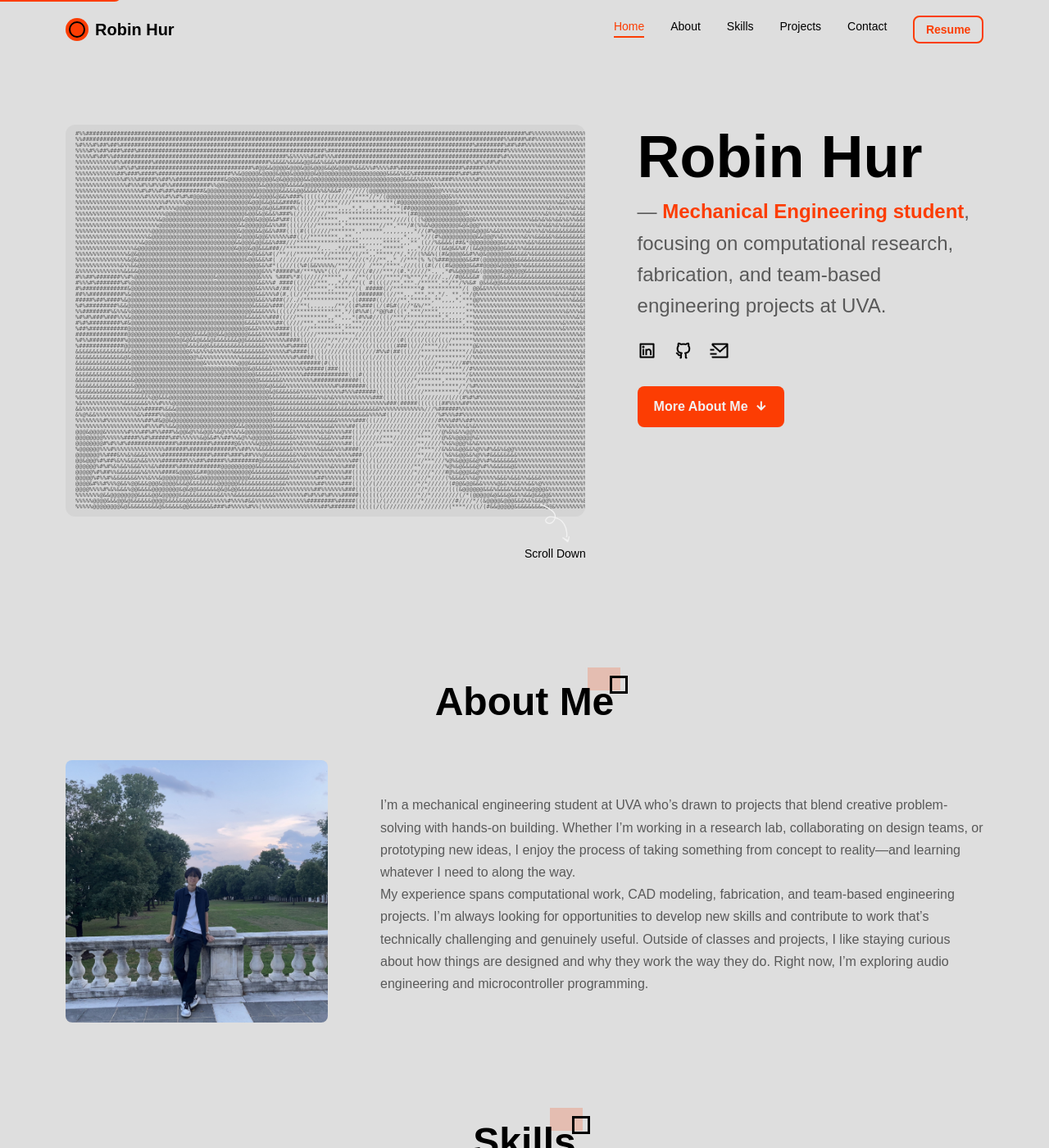
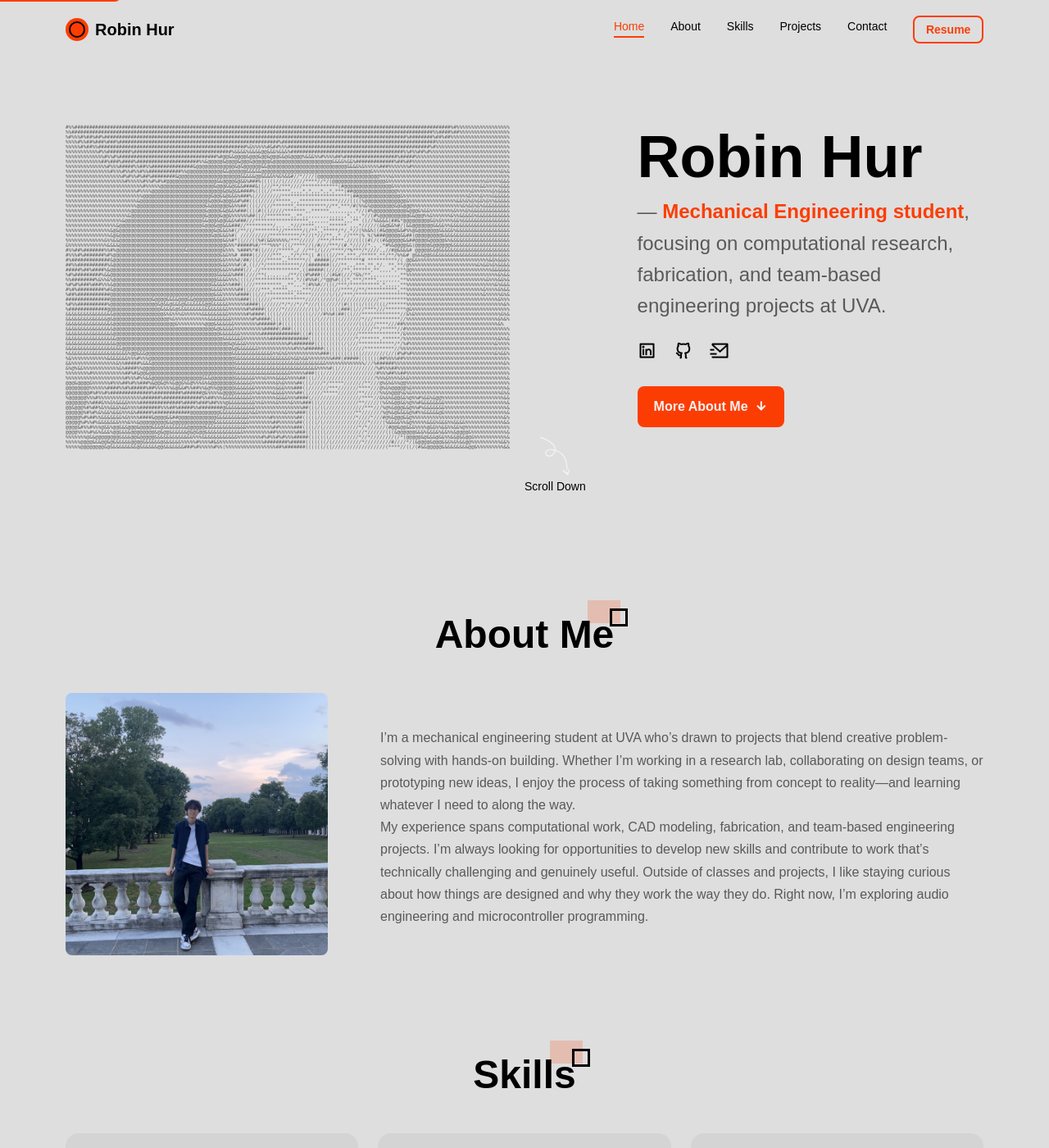
Before and after one commit to RobinKHur/RobinKHur.github.io, a Jekyll site: the page built from index.html, in a window 1280 px wide and 1400 px high. Shown: the whole window at 82% size. Built offline with Jekyll 4.4.1, drawn with Linux system fonts in a browser that asks for light colours; some web fonts are replaced.

Commit message:
Add files via upload

```diff
--- a/css/styles.css
+++ b/css/styles.css
@@ -270,7 +270,7 @@ button { font-family: inherit; cursor: pointer; border: none; background: none;
   row-gap: 1.5rem;
 }
 
-/* ASCII art sits at the very top of home, hugging the left edge and scaled so the portrait visually fills roughly half the viewport width on desktop. Font-size is viewport-based so the figure scales with window size. */
+/* ASCII self-portrait lives at the top of home. Font-size scales with viewport so the figure visually reads as the dominant left-half element on desktop. No background panel — the art sits directly on the page rather than inside a contained widget. `overflow: hidden` cleanly clips edges on extreme widths instead of showing an in-element scrollbar. */
 .home__ascii-art {
   text-align: left;
   margin-top: 1rem;
@@ -278,17 +278,14 @@ button { font-family: inherit; cursor: pointer; border: none; background: none;
 
 .home__ascii-art__pre {
   font-family: ui-monospace, "SF Mono", Menlo, Consolas, "Courier New", monospace;
-  font-size: clamp(4px, 0.55vw, 7px);
+  font-size: clamp(6px, 0.45vw, 12px);
   line-height: 1;
   color: var(--text-color);
-  background-color: var(--container-color);
-  padding: 0.5rem 0.75rem;
-  border-radius: 0.75rem;
-  overflow-x: auto;
-  max-width: 100%;
   white-space: pre;
   text-align: left;
   margin: 0;
+  max-width: 100%;
+  overflow: hidden;
 }
 
 .home__data {
```
